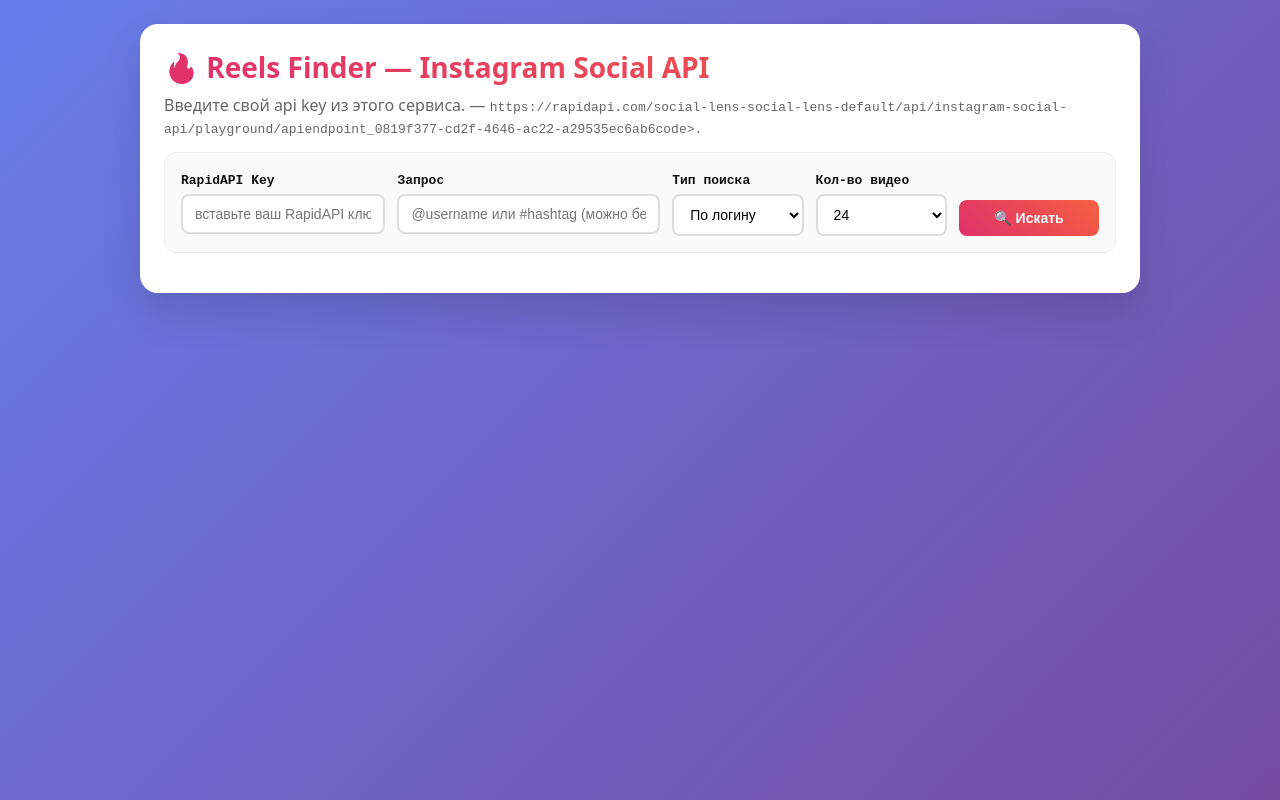
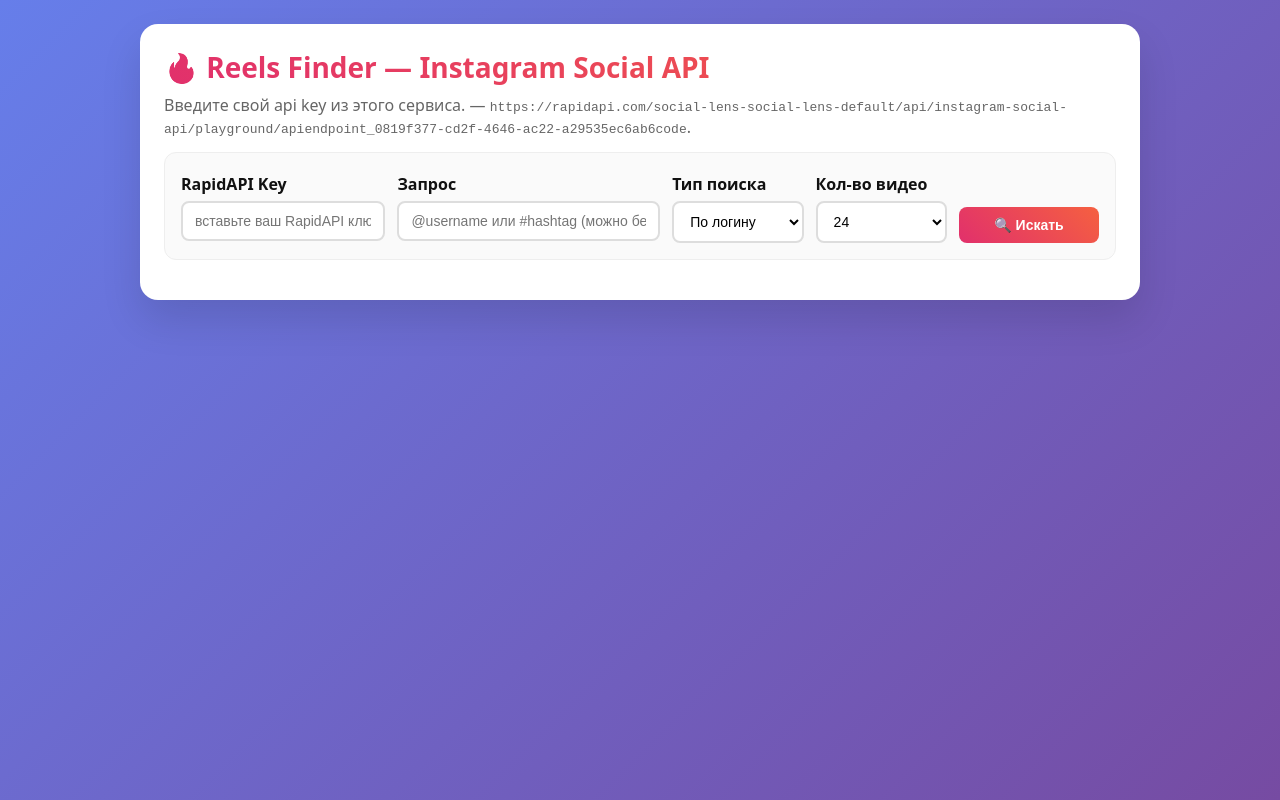
Before and after one commit to karpix25/lead_magnet, a plain HTML site: page index.html in a window 1280 px wide. Drawn offline with Linux system fonts and the light colour scheme; a script that the page names is missing.

Commit message:
Update index.html

```diff
--- a/index.html
+++ b/index.html
@@ -37,8 +37,10 @@
 <body>
   <div class="app">
     <h1>🔥 Reels Finder — Instagram Social API</h1>
-    <div class="muted">Введите свой api key из этого сервиса. — <code>https://rapidapi.com/social-lens-social-lens-default/api/instagram-social-api/playground/apiendpoint_0819f377-cd2f-4646-ac22-a29535ec6ab6code>. </div>
-
+<div class="muted">
+  Введите свой api key из этого сервиса. —
+  <code>https://rapidapi.com/social-lens-social-lens-default/api/instagram-social-api/playground/apiendpoint_0819f377-cd2f-4646-ac22-a29535ec6ab6code</code>.
+</div>
     <div class="card" style="margin-top:14px;">
       <div class="row">
         <div>
```
